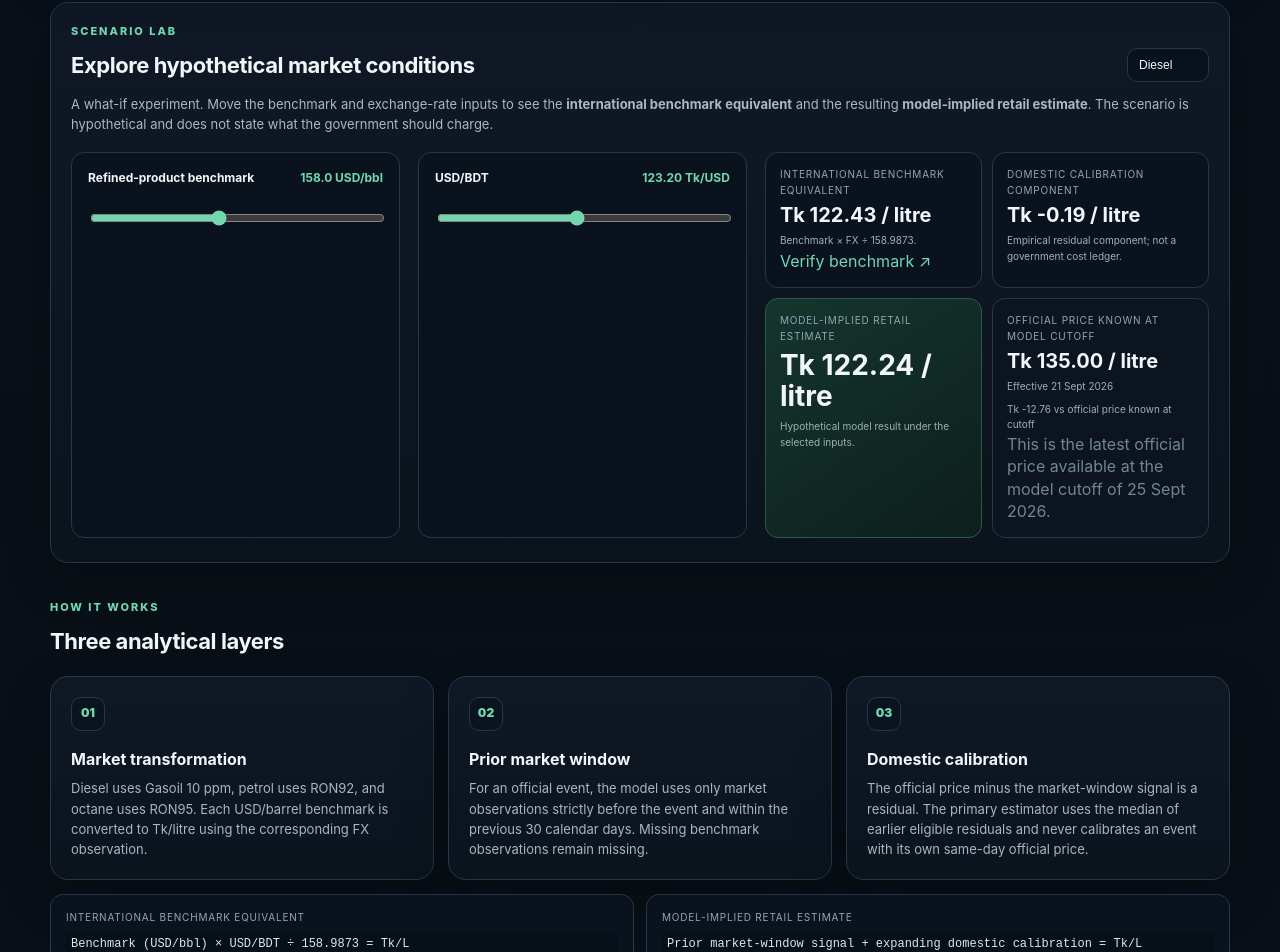
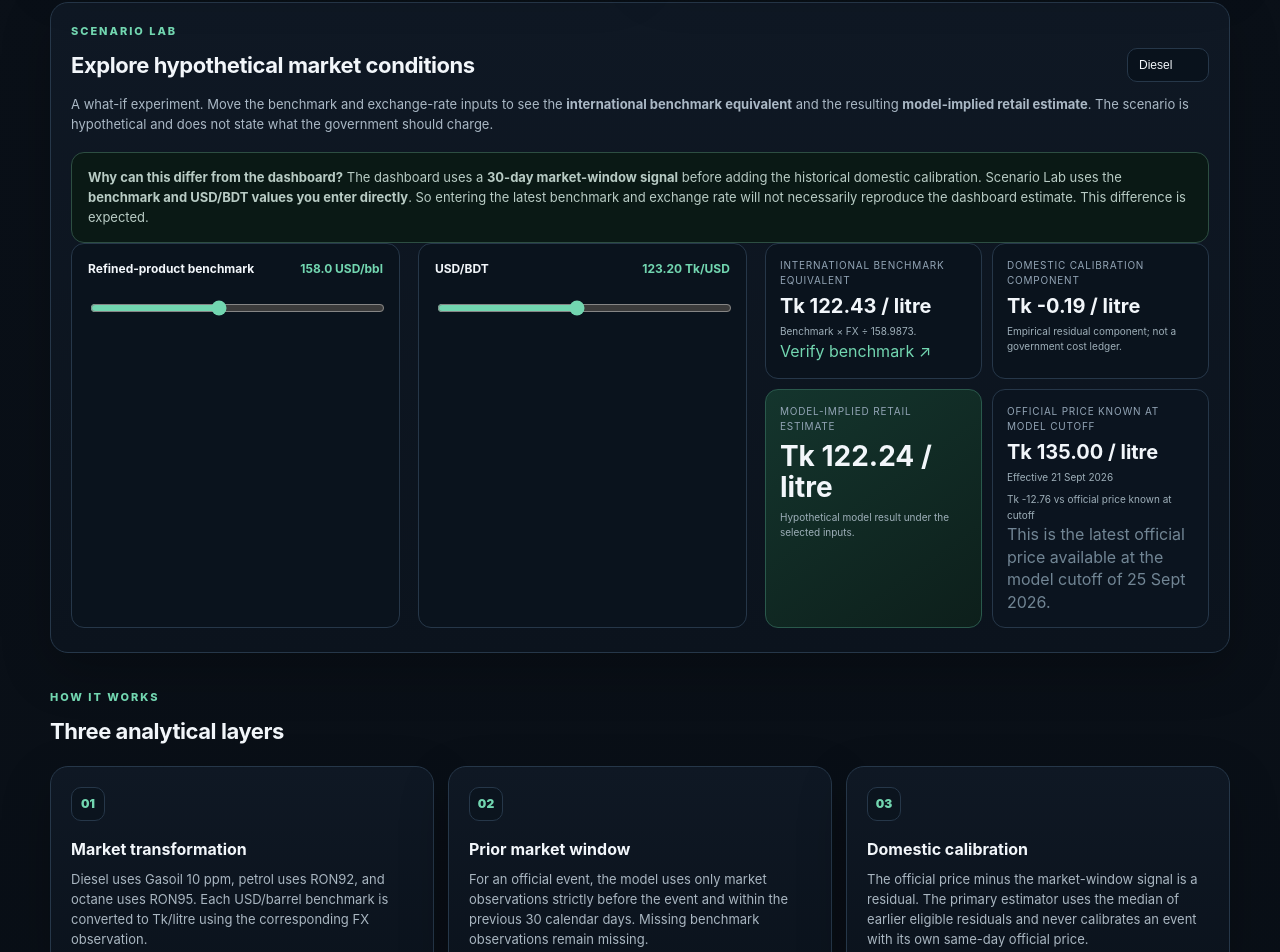
Before and after one commit to atik-siam/bangladesh-fuel-observatory, a plain HTML site: page index.html in a window 1280 px wide. Shown: the part 2926-3878 px from the top of the page. Drawn offline with Linux system fonts and the light colour scheme.

Commit message:
ui: clarify dashboard vs scenario calculation

```diff
--- a/index.html
+++ b/index.html
@@ -64,6 +64,7 @@
   <section id="lab" class="section panel scenario">
     <div class="panel-head"><div><p class="eyebrow">SCENARIO LAB</p><h2>Explore hypothetical market conditions</h2></div><select id="scenarioFuel" aria-label="Choose fuel for scenario analysis"><option value="diesel">Diesel</option><option value="petrol">Petrol</option><option value="octane">Octane</option></select></div>
     <p class="scenario-intro">A what-if experiment. Move the benchmark and exchange-rate inputs to see the <strong>international benchmark equivalent</strong> and the resulting <strong>model-implied retail estimate</strong>. The scenario is hypothetical and does not state what the government should charge.</p>
+<div class="callout"><strong>Why can this differ from the dashboard?</strong> The dashboard uses a <strong>30-day market-window signal</strong> before adding the historical domestic calibration. Scenario Lab uses the <strong>benchmark and USD/BDT values you enter directly</strong>. So entering the latest benchmark and exchange rate will not necessarily reproduce the dashboard estimate. This difference is expected.</div>
     <div class="scenario-grid">
       <div class="control"><label for="scenarioBenchmark"><span>Refined-product benchmark</span><output id="scenarioBenchmarkValue">—</output></label><input id="scenarioBenchmark" type="range" min="50" max="300" step="0.1"></div>
       <div class="control"><label for="scenarioFx"><span>USD/BDT</span><output id="scenarioFxValue">—</output></label><input id="scenarioFx" type="range" min="90" max="160" step="0.01"></div>
```
